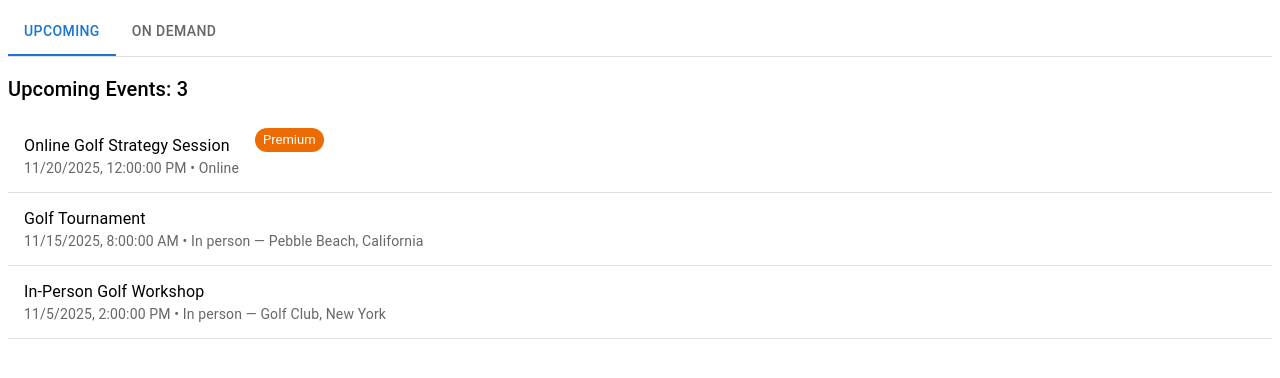
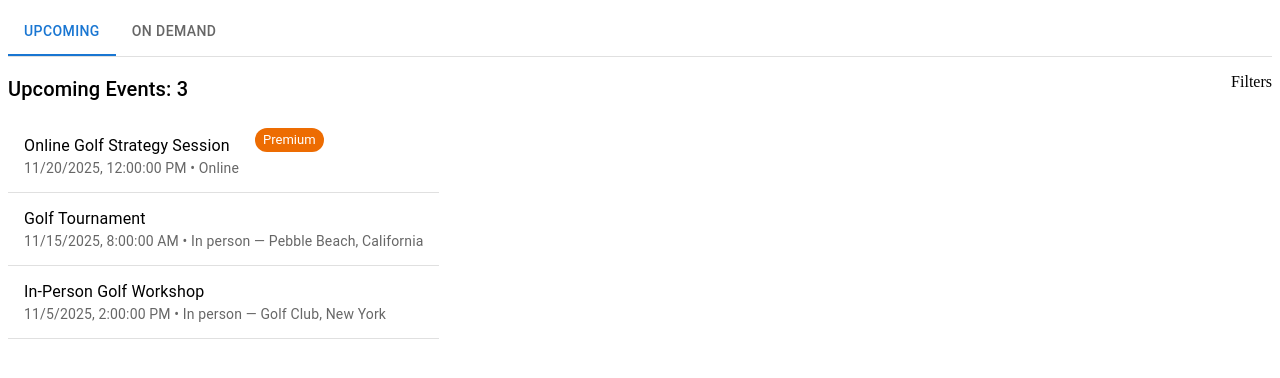
Before and after one commit to MaciejWolf/tabs-events-poc, a React (Vite) app: page / in a window 1280 px wide. Shown: the top 378 px of the page. Built offline with nearby package versions, Linux system fonts and the light colour scheme.

Commit message:
filters panel placeholder

```diff
--- /dev/null
+++ b/src/EventsList.tsx
@@ -0,0 +1,31 @@
+import { Box, Chip, List, ListItem, ListItemText } from "@mui/material";
+import { observer } from "mobx-react-lite";
+import { store } from "./Store";
+import { TrackmanEvent } from "./TrackmanEvent";
+
+const getLocationLabel = (event: TrackmanEvent): string => {
+  if (event.locationType === "online") {
+    return "Online"
+  }
+  return `In person — ${event.location}`
+}
+
+export const EventsList = observer(() => {
+  return(
+    <>
+    <List>
+        {store.filteredUpcomingEvents.map(event => (
+          <ListItem key={event.id} divider>
+            <Box sx={{ display: 'flex', justifyContent: 'space-between' }}>
+              <ListItemText
+                primary={event.name}
+                secondary={`${new Date(event.startDate).toLocaleString()} • ${getLocationLabel(event)}`}
+              />
+              {event.isPremium && <Chip label="Premium" color="warning" size="small" sx={{ marginLeft: 2 }}/>}
+            </Box>
+          </ListItem>
+        ))}
+      </List>
+    </>
+  )
+});
--- /dev/null
+++ b/src/FiltersPanel.tsx
@@ -0,0 +1,5 @@
+import { observer } from "mobx-react-lite"
+
+export const FiltersPanel = observer(() => {
+  return <>Filters</>
+})
--- a/src/UpcomingEvents.tsx
+++ b/src/UpcomingEvents.tsx
@@ -1,37 +1,21 @@
-import { Box, Chip, CircularProgress, List, ListItem, ListItemText, Typography } from "@mui/material";
+import { Box, CircularProgress, Typography } from "@mui/material";
 import { observer } from "mobx-react-lite";
 import { store } from "./Store";
-import { TrackmanEvent } from "./TrackmanEvent";
-
-const getLocationLabel = (event: TrackmanEvent): string => {
-  if (event.locationType === "online") {
-    return "Online"
-  }
-  return `In person — ${event.location}`
-}
+import { EventsList } from "./EventsList";
+import { FiltersPanel } from "./FiltersPanel";
 
 export const UpcomingEvents = observer(() => {
-  console.log(store.isLoading);
   if (store.isLoading) {
     return <CircularProgress />
   }
 
   return (
-    <>
-      <Typography variant="h6" gutterBottom>Upcoming Events: {store.upcomingEvents.length}</Typography>
-      <List>
-        {store.filteredUpcomingEvents.map(event => (
-          <ListItem key={event.id} divider>
-            <Box sx={{ display: 'flex', justifyContent: 'space-between' }}>
-              <ListItemText
-                primary={event.name}
-                secondary={`${new Date(event.startDate).toLocaleString()} • ${getLocationLabel(event)}`}
-              />
-              {event.isPremium && <Chip label="Premium" color="warning" size="small" sx={{ marginLeft: 2 }}/>}
-            </Box>
-          </ListItem>
-        ))}
-      </List>
-    </>
+    <Box sx={{ display: 'flex', flexDirection: 'row', justifyContent: 'space-between' }}>
+      <Box>
+        <Typography variant="h6" gutterBottom>Upcoming Events: {store.upcomingEvents.length}</Typography>
+        <EventsList />
+      </Box>
+      <FiltersPanel />
+    </Box>
   )
 });
```
